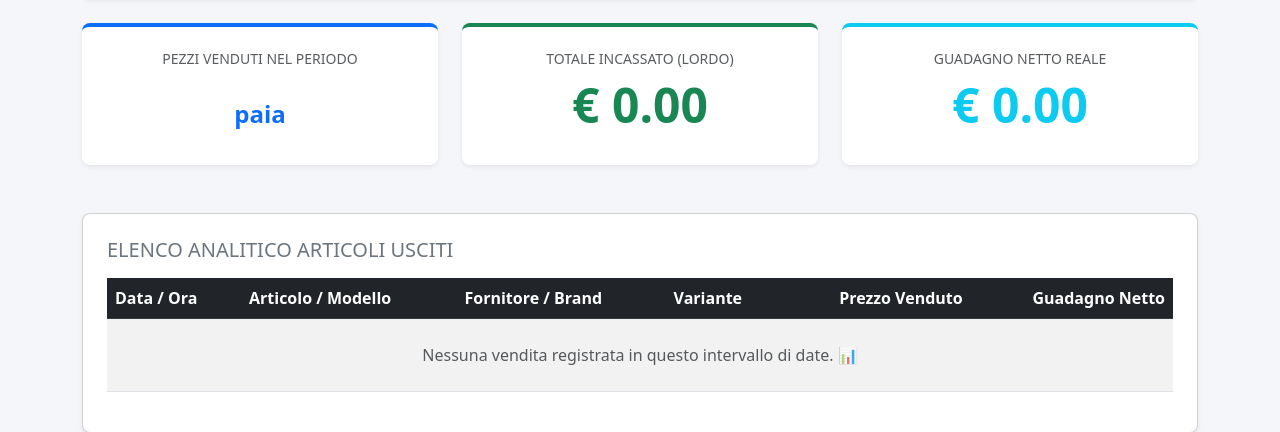
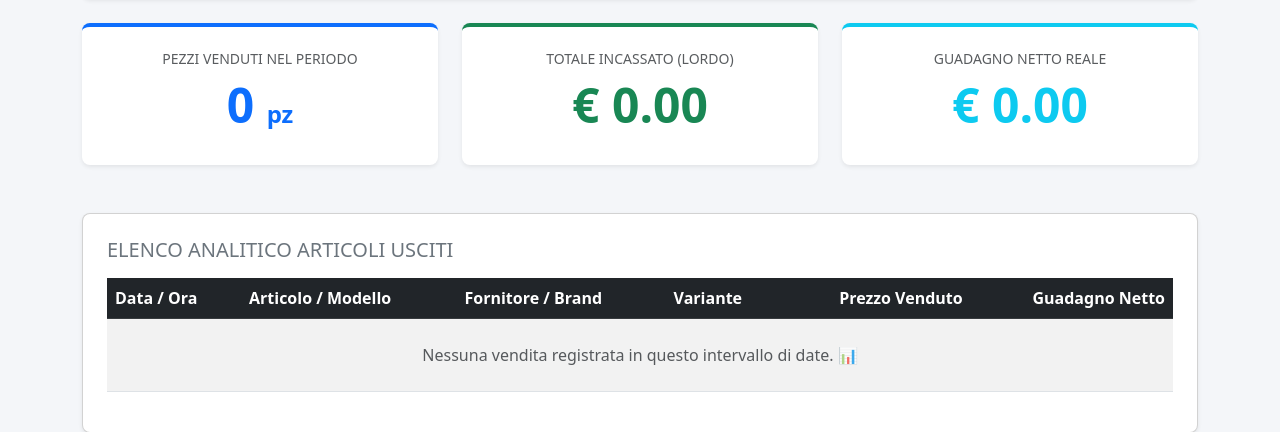
Before and after one commit to giovacto/gestionale-via-roma, a Flask app: page /report in a window 1280 px wide. Shown: the part 260-692 px from the top of the page. Run offline with Flask 3, Linux system fonts and the light colour scheme; the visitor is signed in with stand-in values (Sample User, id 1).

Commit message:
Fix visualizzazione zero pezzi e dicitura pz

```diff
--- a/templates/report.html
+++ b/templates/report.html
@@ -49,19 +49,19 @@
             <div class="col-12 col-md-4">
                 <div class="p-4 bg-white rounded-3 shadow-sm text-center border-top border-primary border-4">
                     <h6 class="text-uppercase text-muted small">Pezzi Venduti nel Periodo</h6>
-                    <h2 class="display-5 fw-bold text-primary">{{ rep_pezzi }} <span class="fs-4">paia</span></h2>
+                    <h2 class="display-5 fw-bold text-primary">{{ rep_pezzi or 0 }} <span class="fs-4">pz</span></h2>
                 </div>
             </div>
             <div class="col-12 col-md-4">
                 <div class="p-4 bg-white rounded-3 shadow-sm text-center border-top border-success border-4">
                     <h6 class="text-uppercase text-muted small">Totale Incassato (Lordo)</h6>
-                    <h2 class="display-5 fw-bold text-success">€ {{ "%.2f"|format(rep_incasso) }}</h2>
+                    <h2 class="display-5 fw-bold text-success">€ {{ "%.2f"|format(rep_incasso or 0) }}</h2>
                 </div>
             </div>
             <div class="col-12 col-md-4">
                 <div class="p-4 bg-white rounded-3 shadow-sm text-center border-top border-info border-4">
                     <h6 class="text-uppercase text-muted small">Guadagno Netto Reale</h6>
-                    <h2 class="display-5 fw-bold text-info">€ {{ "%.2f"|format(rep_guadagno) }}</h2>
+                    <h2 class="display-5 fw-bold text-info">€ {{ "%.2f"|format(rep_guadagno or 0) }}</h2>
                 </div>
             </div>
         </div>
```
